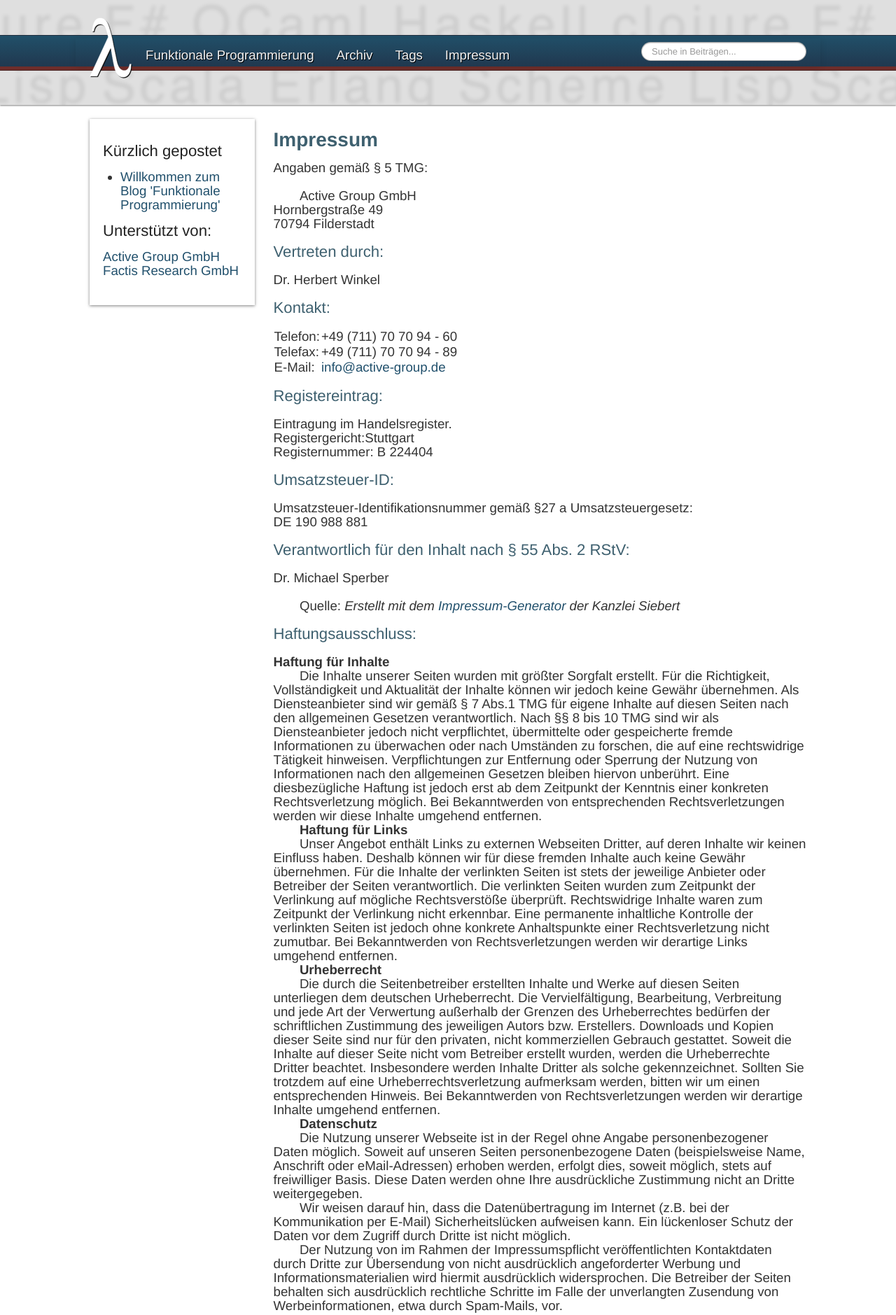
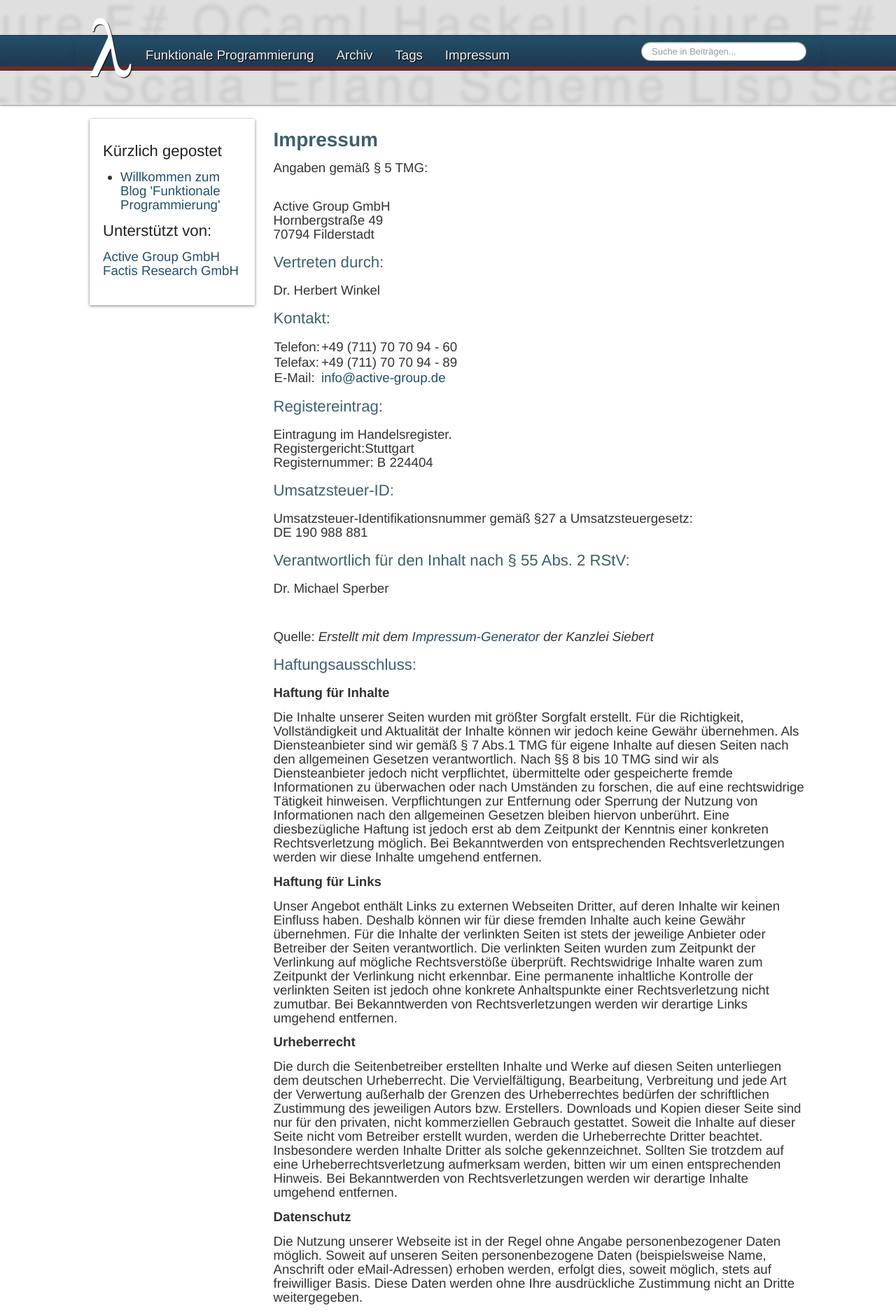
Before and after one commit to funktionale-programmierung/funktionale-programmierung.github.com, a Jekyll site: the page built from impressum.html, in a window 1280 px wide. Shown: the top 1879 px of the page at 70% size. Built offline with Jekyll 4.4.1, drawn with Linux system fonts in a browser that asks for light colours; some web fonts are replaced.

Commit message:
No paragraph indent, but instead a little distance between paragraphs.
Feels much easier to read.

```diff
--- a/css/main.css
+++ b/css/main.css
@@ -20,8 +20,8 @@ p {
 }
 
 p + p {
-    text-indent: 2em;
-    margin-top: 0;
+    text-indent: 0;
+    margin-top: 1.5ex;
 }
 
 h1 {
```
